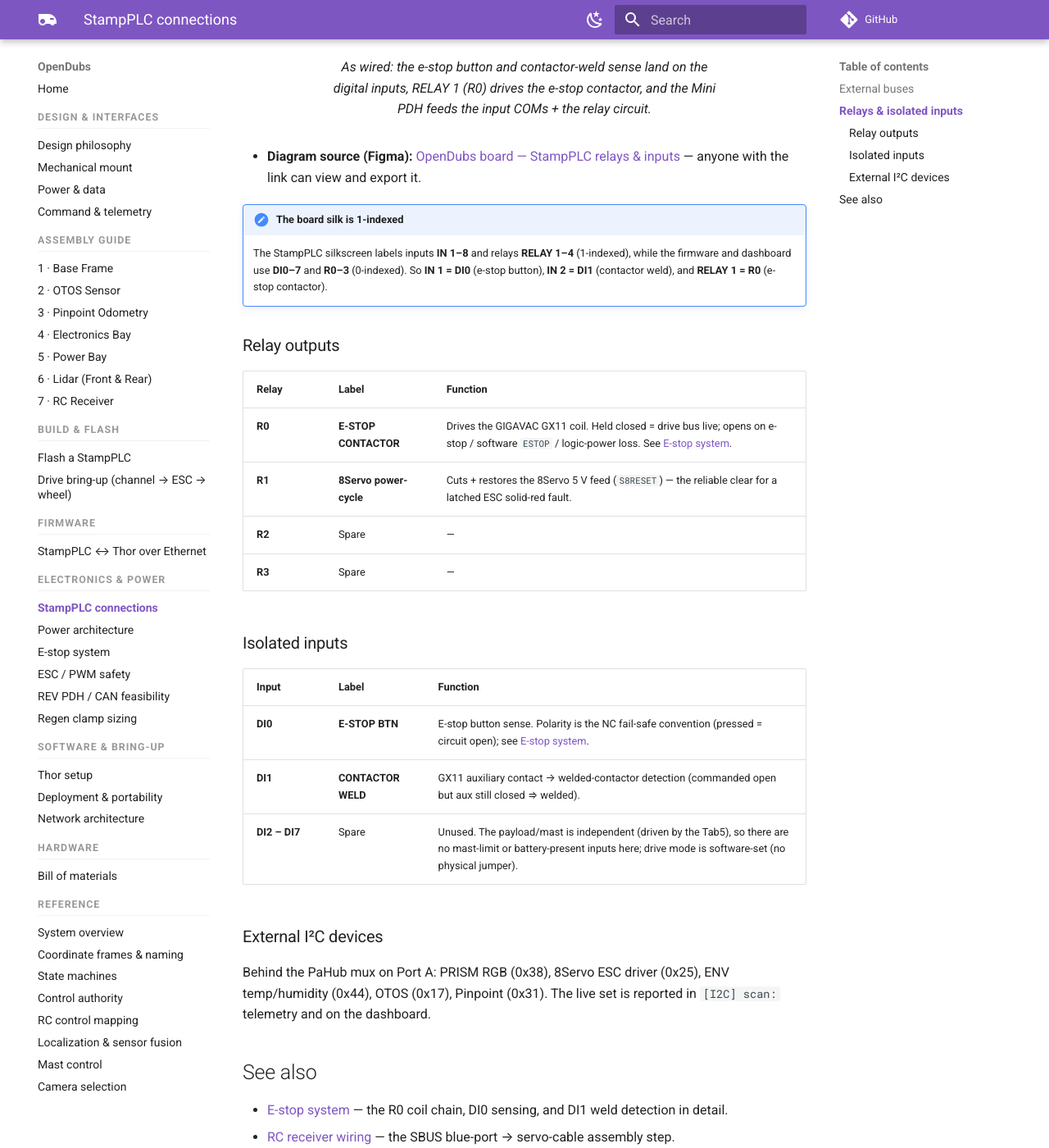
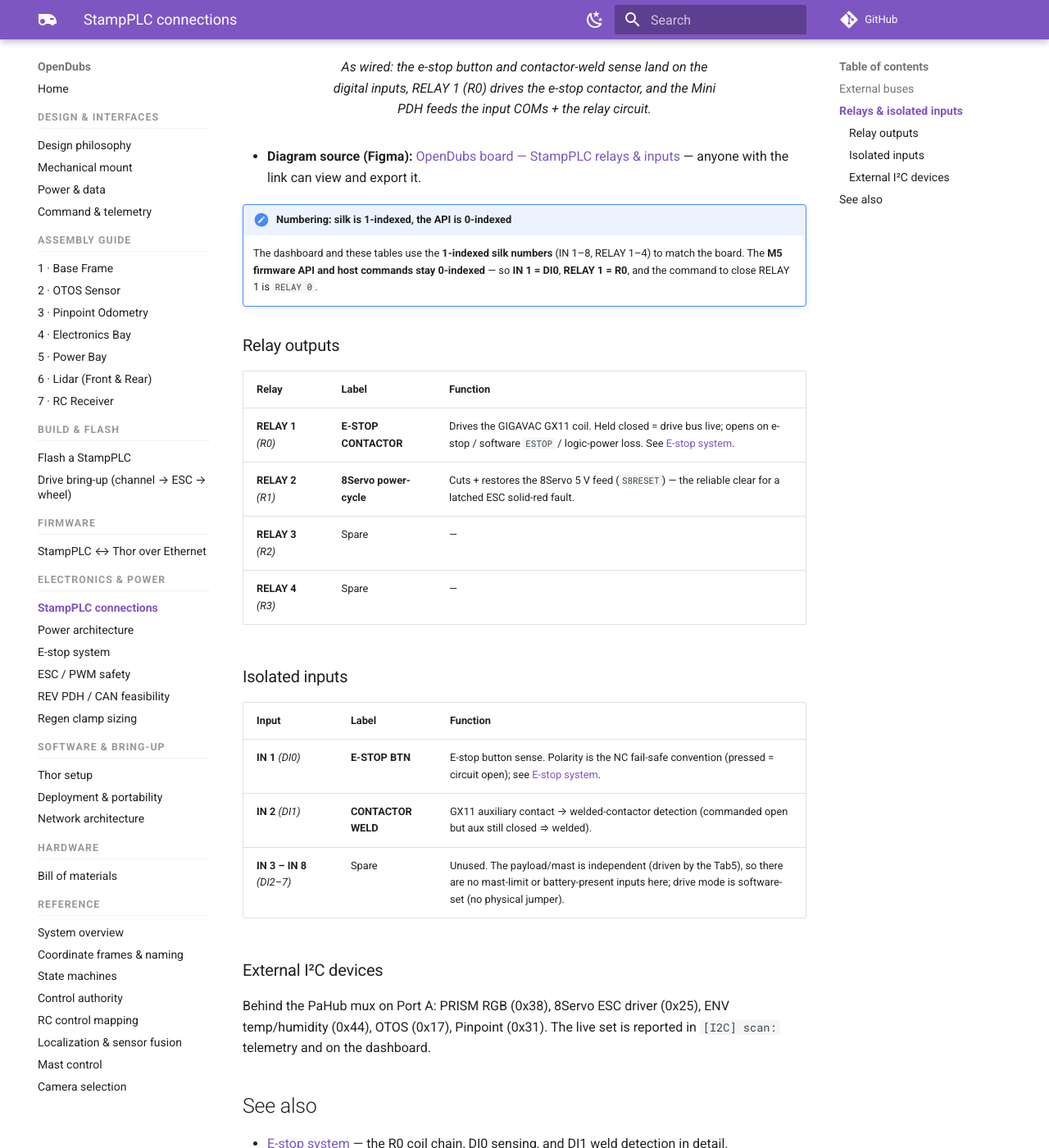
Before and after one commit to UW-Allen-School-Robotics/opendubs, an MkDocs documentation site: the page built from docs/stamplc-connections.md, in a window 1280 px wide and 1400 px high, scrolled down 2465 px. Shown: the whole window at 82% size. Built offline with MkDocs 1.6.1 and Material for MkDocs 9.7.7, drawn with Linux system fonts in a browser that asks for light colours; comment, search, counter and statistics services are not loaded.

Commit message:
stamplc: show 1-indexed IN/RELAY numbers to match the board silk
The StampPLC silkscreen labels inputs IN 1-8 and relays RELAY 1-4 (1-indexed), but
the M5 API and our code are 0-indexed (DI0/R0), so the dashboard/UI numbers didn't
match the hardware. Relabel the human-facing layer to the physical 1-indexed
numbers; internal M5 calls + host commands stay 0-indexed.

- dashboard: frontend shows IN{i+1} / RELAY{i+1}; status.py drops the 0-indexed
  "(DI2)"/"(R2)" parentheticals (the frontend supplies the physical number).
- firmware SAFETY page: E-STOP IN1, WELD IN2, CONTACTOR R1, R2/R3/R4 for spares.
- docs (stamplc-connections): tables lead with IN 1-8 / RELAY 1-4, code index in
  parens (R0/DI0), and the note explains the API/command stay 0-indexed.

NOTE: firmware reflash + dashboard deploy pending — robot network was unreachable
at commit time; repo is ahead of the flashed firmware/deployed dash until then.

Co-Authored-By: Claude Opus 4.8 <noreply@anthropic.com>

```diff
--- a/docs/stamplc-connections.md
+++ b/docs/stamplc-connections.md
@@ -45,27 +45,27 @@ on-board **AW9523** I/O expander on the internal I²C bus. The inputs are galvan
 
 - **Diagram source (Figma):** [OpenDubs board — StampPLC relays & inputs](https://www.figma.com/board/LVbgJwMKO65TARF3m6v7I6/OpenDubs?node-id=10-268) — anyone with the link can view and export it.
 
-!!! note "The board silk is 1-indexed"
-    The StampPLC silkscreen labels inputs **IN 1–8** and relays **RELAY 1–4** (1-indexed), while the
-    firmware and dashboard use **DI0–7** and **R0–3** (0-indexed). So **IN 1 = DI0** (e-stop button),
-    **IN 2 = DI1** (contactor weld), and **RELAY 1 = R0** (e-stop contactor).
+!!! note "Numbering: silk is 1-indexed, the API is 0-indexed"
+    The dashboard and these tables use the **1-indexed silk numbers** (IN 1–8, RELAY 1–4) to match
+    the board. The **M5 firmware API and host commands stay 0-indexed** — so **IN 1 = DI0**,
+    **RELAY 1 = R0**, and the command to close RELAY 1 is `RELAY 0`.
 
 ### Relay outputs
 
 | Relay | Label | Function |
 |---|---|---|
-| **R0** | **E-STOP CONTACTOR** | Drives the GIGAVAC GX11 coil. Held closed = drive bus live; opens on e-stop / software `ESTOP` / logic-power loss. See [E-stop system](e-stop.md). |
-| **R1** | **8Servo power-cycle** | Cuts + restores the 8Servo 5 V feed (`S8RESET`) — the reliable clear for a latched ESC solid-red fault. |
-| **R2** | Spare | — |
-| **R3** | Spare | — |
+| **RELAY 1** *(R0)* | **E-STOP CONTACTOR** | Drives the GIGAVAC GX11 coil. Held closed = drive bus live; opens on e-stop / software `ESTOP` / logic-power loss. See [E-stop system](e-stop.md). |
+| **RELAY 2** *(R1)* | **8Servo power-cycle** | Cuts + restores the 8Servo 5 V feed (`S8RESET`) — the reliable clear for a latched ESC solid-red fault. |
+| **RELAY 3** *(R2)* | Spare | — |
+| **RELAY 4** *(R3)* | Spare | — |
 
 ### Isolated inputs
 
 | Input | Label | Function |
 |---|---|---|
-| **DI0** | **E-STOP BTN** | E-stop button sense. Polarity is the NC fail-safe convention (pressed = circuit open); see [E-stop system](e-stop.md). |
-| **DI1** | **CONTACTOR WELD** | GX11 auxiliary contact → welded-contactor detection (commanded open but aux still closed ⇒ welded). |
-| **DI2 – DI7** | Spare | Unused. The payload/mast is independent (driven by the Tab5), so there are no mast-limit or battery-present inputs here; drive mode is software-set (no physical jumper). |
+| **IN 1** *(DI0)* | **E-STOP BTN** | E-stop button sense. Polarity is the NC fail-safe convention (pressed = circuit open); see [E-stop system](e-stop.md). |
+| **IN 2** *(DI1)* | **CONTACTOR WELD** | GX11 auxiliary contact → welded-contactor detection (commanded open but aux still closed ⇒ welded). |
+| **IN 3 – IN 8** *(DI2–7)* | Spare | Unused. The payload/mast is independent (driven by the Tab5), so there are no mast-limit or battery-present inputs here; drive mode is software-set (no physical jumper). |
 
 ### External I²C devices
 
```
Also changed, not shown: 3 other files.
